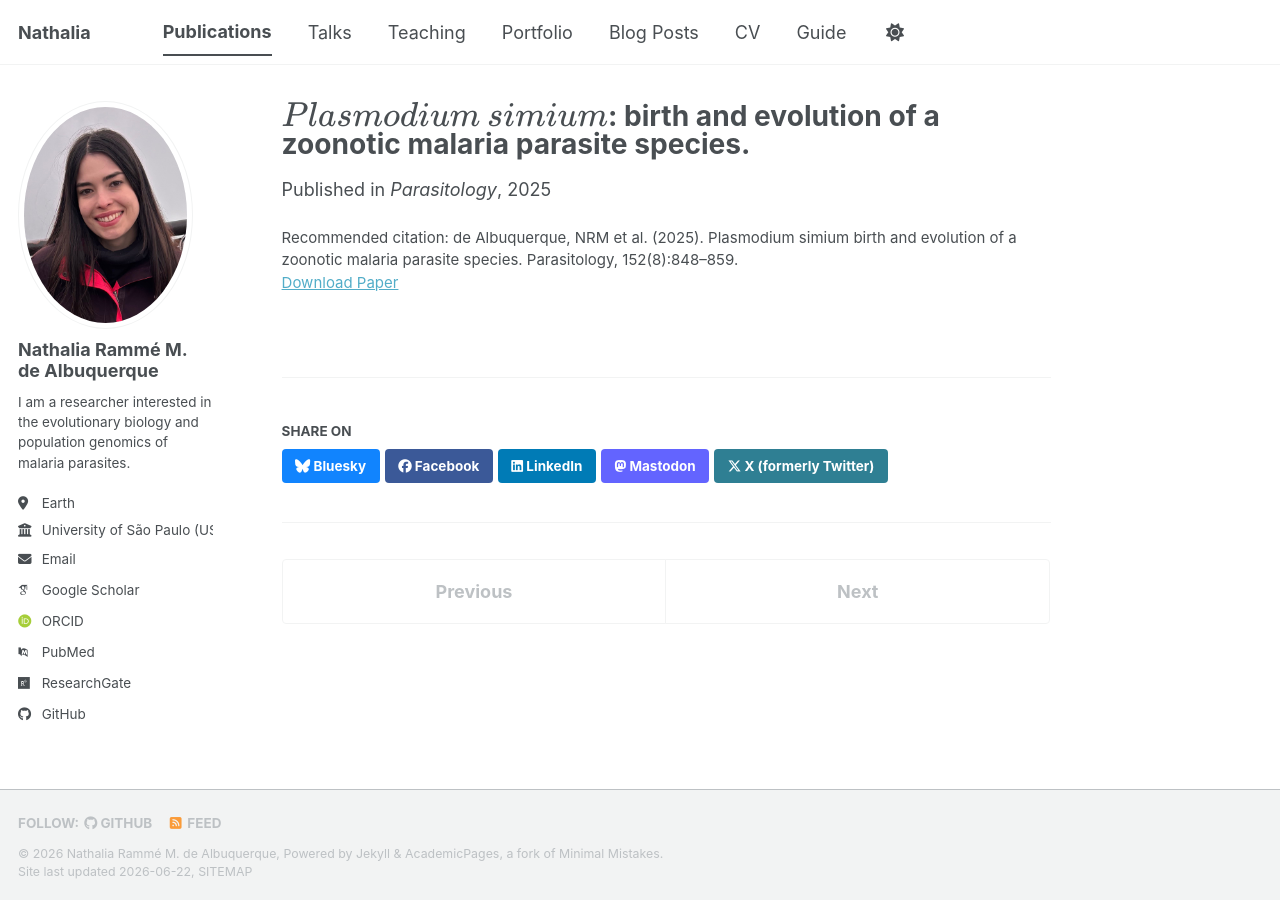
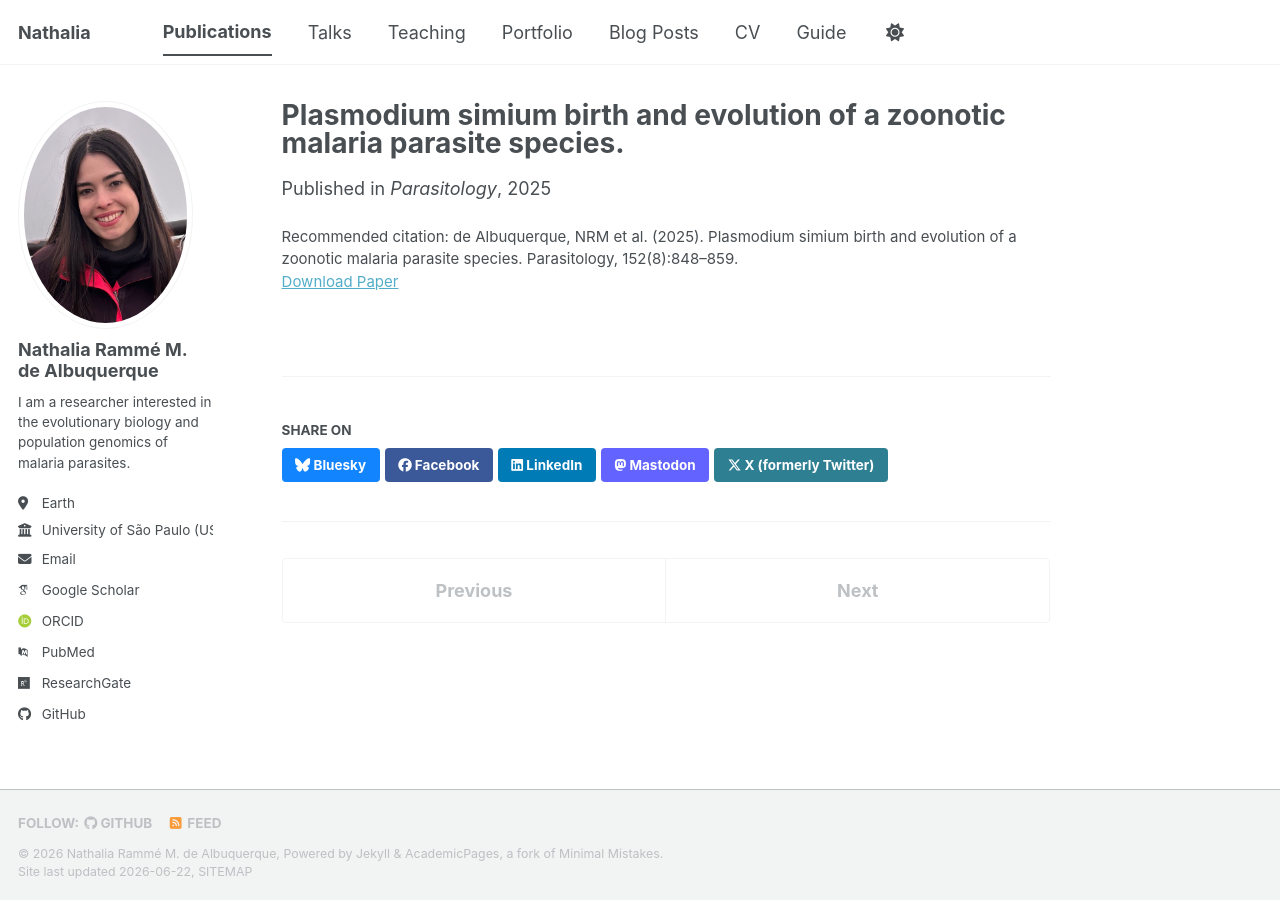
Before and after one commit to nramme/nramme.github.io, a Jekyll site: the page built from _publications/2025-07-16.md, in a window 1280 px wide. Built offline with Jekyll 4.4.1, drawn with Linux system fonts in a browser that asks for light colours; some web fonts are replaced; a script bundle is joined from its source files by our own code; library files that are not in the unit come from our copies; a file with an impossible date is left out.

Commit message:
Update 2025-07-16.md

```diff
--- a/_publications/2025-07-16.md
+++ b/_publications/2025-07-16.md
@@ -1,9 +1,9 @@
 ---
-title: "$$Plasmodium$$ $$simium$$: birth and evolution of a zoonotic malaria parasite species."
+title: "Plasmodium simium birth and evolution of a zoonotic malaria parasite species."
 collection: publications
 category: manuscripts
 paperurl: https://doi.org/10.1017/S0031182025100310
-excerpt: 'Despite greater genetic similarity to $$P. vivax$$ populations from the Amazon Basin of Brazil, regional PCA and ADMIXTURE analyses reveal a clear divergence between $$P. simium$$ and $$P. vivax$$ populations, with P. simium isolates forming a distinct cluster in both analyses. Our findings point to $$P. simium$$ as the causative agent of most, if not all, malarial infections usually attributed to $$P. vivax$$ in the southeast region of Brazil, including the Atlantic Forest and nearby urban centers.'
+excerpt: 'Despite greater genetic similarity to P. vivax populations from the Amazon Basin of Brazil, regional PCA and ADMIXTURE analyses reveal a clear divergence between P. simium and P. vivax populations, with P. simium isolates forming a distinct cluster in both analyses. Our findings point to P. simium as the causative agent of most, if not all, malarial infections usually attributed to P. vivax in the southeast region of Brazil, including the Atlantic Forest and nearby urban centers.'
 date: 2025-07-16
 venue: 'Parasitology'
 citation: 'de Albuquerque, NRM et al. (2025). Plasmodium simium birth and evolution of a zoonotic malaria parasite species. Parasitology, 152(8):848–859.'
```
